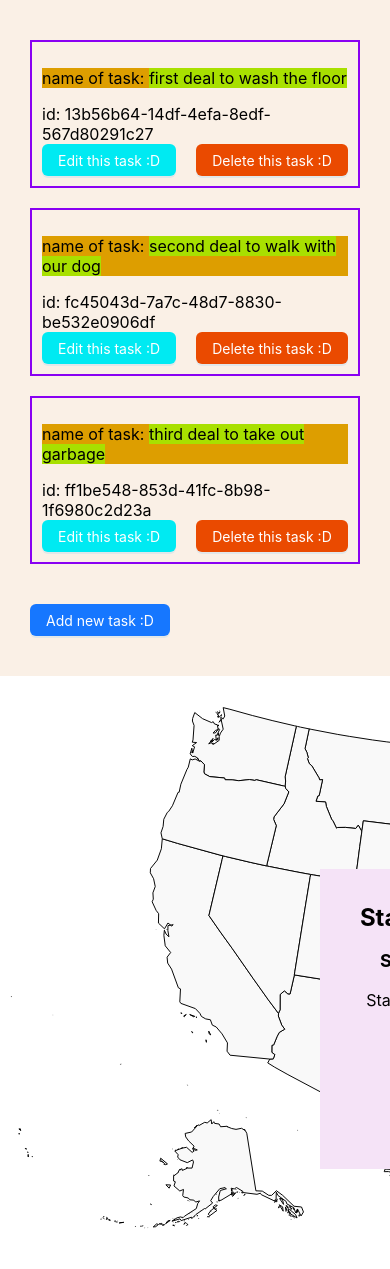
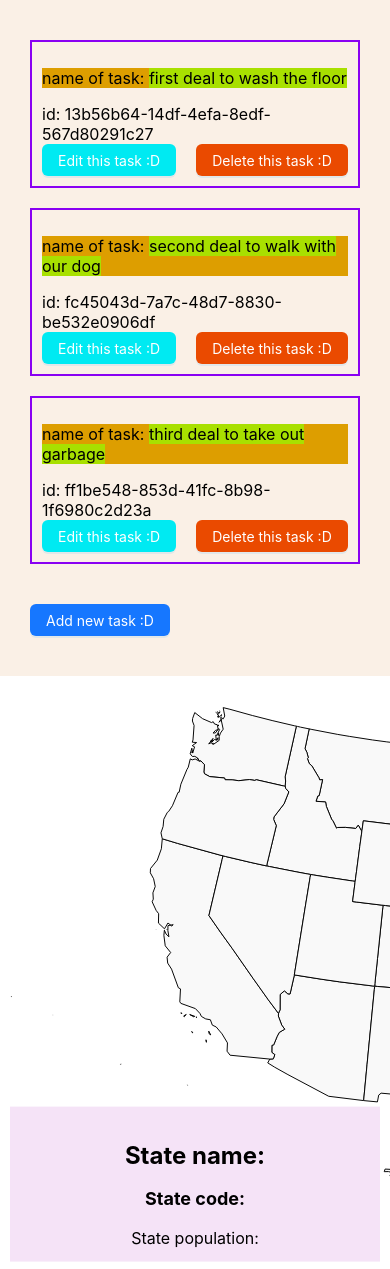
Before and after one commit to Vlad-Vasinev/todo-react, a React (Create React App) app: page / in a window 390 px wide. Shown: the top 1269 px of the page. Built offline with nearby package versions, Linux system fonts and the light colour scheme.

Commit message:
Add files via upload

```diff
--- a/src/components/stateEl/stateEl.module.css
+++ b/src/components/stateEl/stateEl.module.css
@@ -1,4 +1,4 @@
-.elWrapper{
+.elWrapper {
     box-sizing: border-box;
     padding: 14px;
     position: absolute;
@@ -11,9 +11,39 @@
     right: -150px;
 }
 
-.elSubTitle{
+.elSubTitle {
     margin-top: 20px;
     font-size: 18px;
     line-height: 100%;
     display: block;
 }
+
+@media(max-width: 1340px) {
+    .elWrapper {
+        right: 20px;
+        top: 50%;
+        transform: translateY(-50%);
+        bottom: auto;
+    }
+}
+
+@media(max-width: 1020px) {
+    .elWrapper {
+        width: 190px;
+        min-height: 250px;
+    }
+}
+
+@media(max-width: 870px) {
+    .elWrapper {
+        max-width: 370px;
+        width: 100%;
+        min-height: 140px;
+        bottom: -70px;
+        right: 0;
+        left: 0;
+        margin: 0 auto;
+        top: auto;
+        transform: translateY(none);
+    }
+}
```
